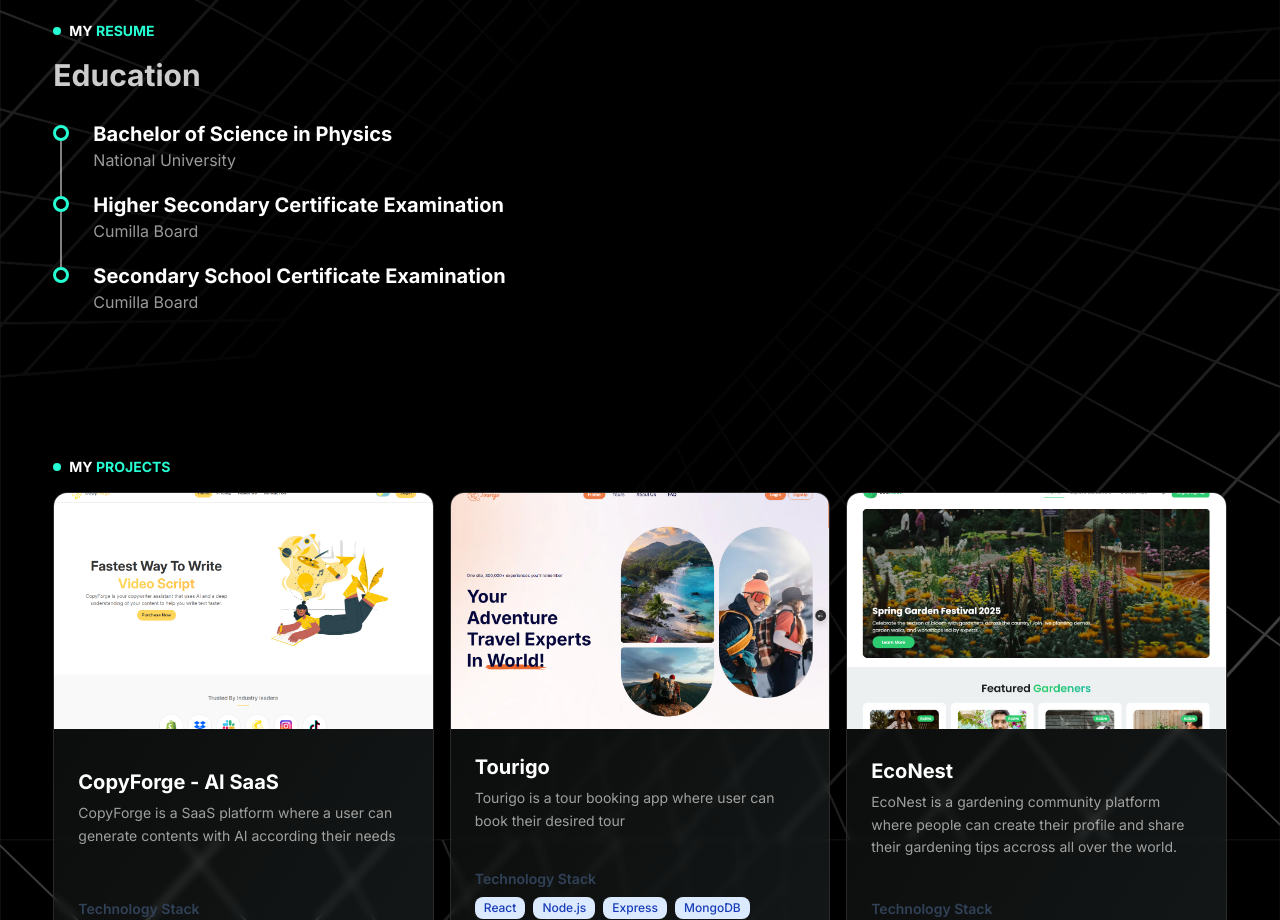
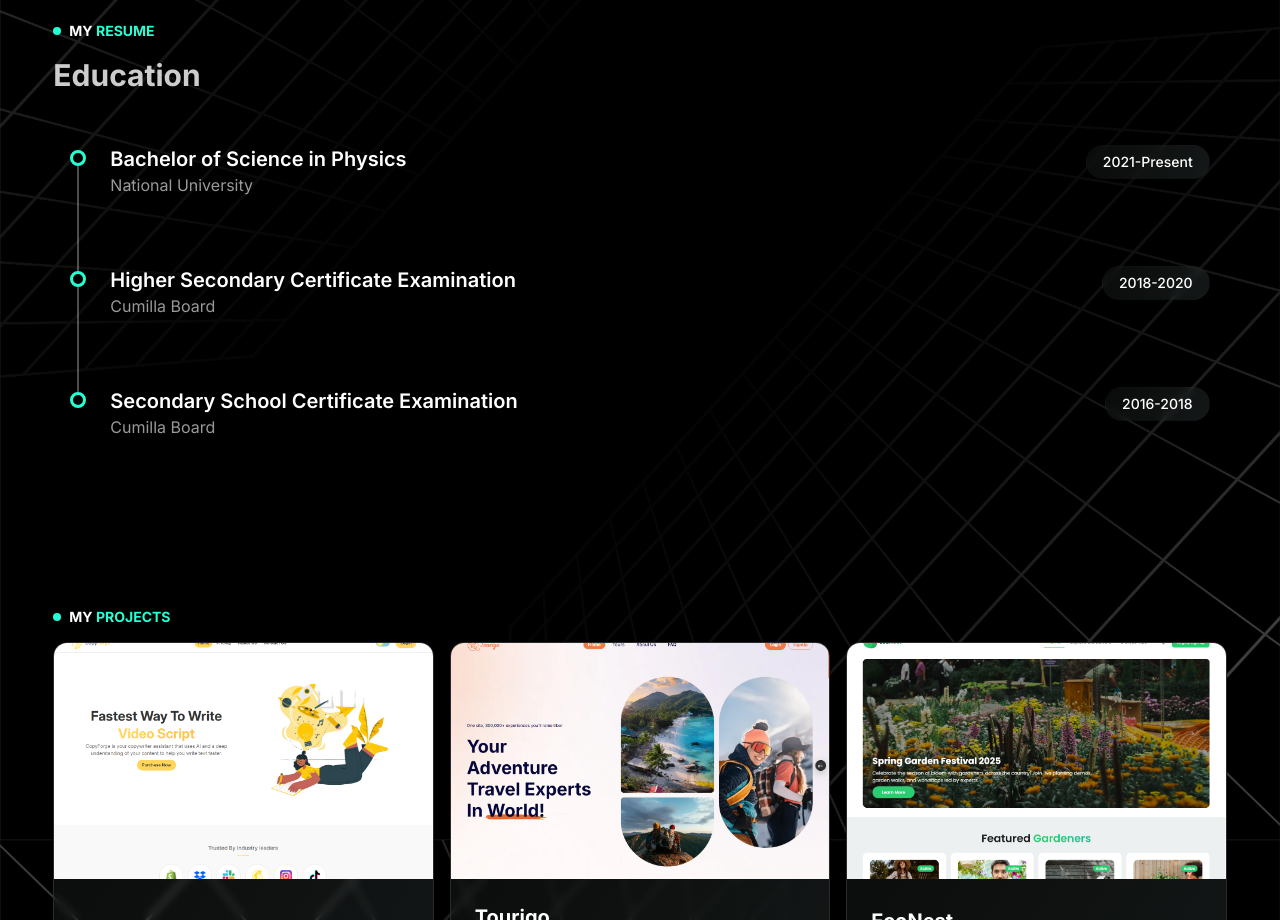
Before and after one commit to Mahedul-Karim/portfolio, a Next.js app: page / in a window 1280 px wide. Shown: the part 1720-2640 px from the top of the page. Built offline with nearby package versions, Linux system fonts and the light colour scheme.

Commit message:
education section updated

```diff
--- a/src/components/common/Spotlight.tsx
+++ b/src/components/common/Spotlight.tsx
@@ -2,15 +2,13 @@
 
 import { useRef } from "react";
 
-interface SpotlightCardProps extends React.PropsWithChildren {
+interface SpotlightCardProps extends React.HTMLAttributes<HTMLDivElement> {
   className?: string;
-  spotlightColor?: `rgba(${number}, ${number}, ${number}, ${number})`;
 }
 
 const SpotlightCard: React.FC<SpotlightCardProps> = ({
   children,
   className = "",
-  spotlightColor = "rgba(255, 255, 255, 0.25)",
 }) => {
   const divRef = useRef<HTMLDivElement>(null);
 
@@ -23,7 +21,6 @@ const SpotlightCard: React.FC<SpotlightCardProps> = ({
 
     divRef.current.style.setProperty("--mouse-x", `${x}px`);
     divRef.current.style.setProperty("--mouse-y", `${y}px`);
-    divRef.current.style.setProperty("--spotlight-color", spotlightColor);
   };
 
   return (
--- a/src/components/resume/Education.tsx
+++ b/src/components/resume/Education.tsx
@@ -1,4 +1,6 @@
 import React from "react";
+import SpotlightCard from "../common/Spotlight";
+import { Badge } from "../ui/badge";
 
 const Education = ({
   educations = [],
@@ -14,20 +16,29 @@ const Education = ({
     <div className="flex flex-col gap-6 mt-8">
       {educations?.length > 0 &&
         educations?.map((edu, i) => (
-          <div key={i} className="grid grid-cols-[16px_1fr] gap-6 text-white">
+          <SpotlightCard
+            key={i}
+            className="rounded-2xl hover:bg-glass border border-transparent hover:border-border/20 transition-all duration-300 overflow-x-clip"
+          >
+            <div className="grid grid-cols-[16px_1fr] gap-6 text-white px-4 py-6">
               <div className="relative">
-              {i !== educations.length - 1 && <div className="absolute top-4 left-[50%] -translate-x-[50%] w-[1px] bg-white -bottom-[24px]"></div>}
+                {i !== educations.length - 1 && (
+                  <div className="absolute top-4 left-[50%] -translate-x-[50%] w-[1px] bg-white/60 -bottom-[74px]"></div>
+                )}
                 <div className="size-4 bg-black border-3 border-solid border-secondary rounded-full"></div>
               </div>
 
-            <div className="flex justify-between gap-2 grow -mt-[5px]">
+              <div className="flex flex-col sm:flex-row justify-between gap-2 grow -mt-[5px]">
                 <div className="flex flex-col">
-                <h2 className="text-xl text-white font-bold">{edu.degree}</h2>
-                <p className="text-base text-white/60">{edu.university}</p>
+                  <h2 className="text-lg xs:text-xl text-white font-semibold">{edu.degree}</h2>
+                  <p className="text-sm xs:text-base text-white/60">{edu.university}</p>
                 </div>
-              {/* <div>World</div> */}
+                <div>
+                  <Badge className="rounded-full xs:text-sm text-white bg-glass px-2 xs:px-4 py-1 xs:py-1.5">{edu.period}</Badge>
                 </div>
               </div>
+            </div>
+          </SpotlightCard>
         ))}
     </div>
   );
```
Lines whose indentation alone changed are shown as unchanged.
